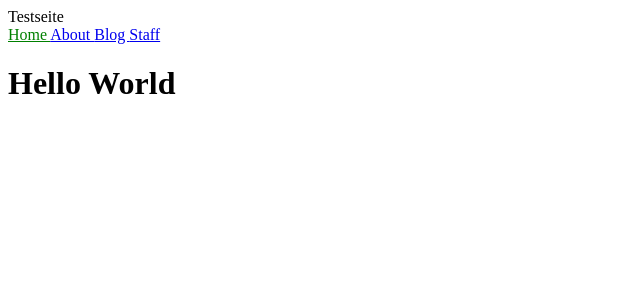
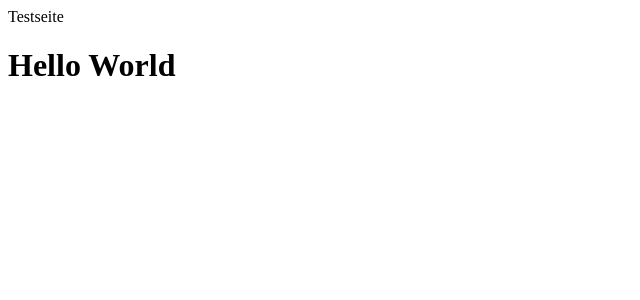
Before and after one commit to MadChrise/MadChrise.github.io, a Jekyll site: the page built from index.html, in a window 1280 px wide. Shown: the top 300 px of the page, without its empty margins (0-640 px from the left). Built offline with Jekyll 4.4.1, drawn with Linux system fonts in a browser that asks for light colours.

Commit message:
Navigation

```diff
--- a/_includes/navigation.html
+++ b/_includes/navigation.html
@@ -1,9 +1,7 @@
-<nav>
+<!-- <nav>
     {% for item in site.data.navigation %}
         <a href="{{ item.link }}" {% if page.url == item.link %}class="current"{% endif %}>
             {{ item.name }}
         </a>
     {% endfor %}
-    <!-- <a href="/" {% if page.url == "/" %}style="color: red;"{% endif %}>Home</a>
-    <a href="/about" {% if page.url == "/about.html" %}style="color: red;"{% endif %}>Über mich</a> -->
-</nav>
+</nav> -->
```
